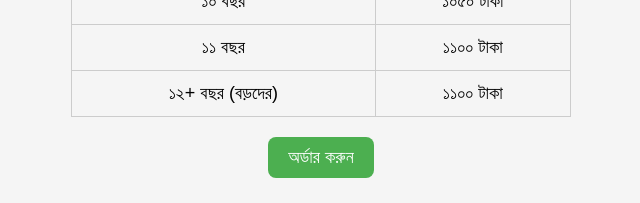
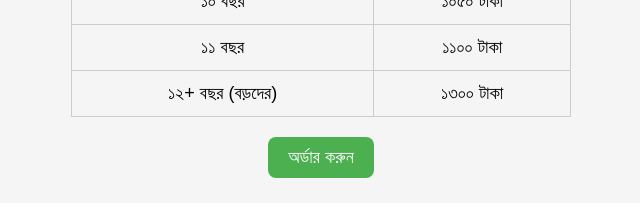
Before and after one commit to Nurulnc/Orderzone, a plain HTML site: page index.html in a window 1280 px wide. Shown: the part 715-918 px from the top of the page, 319-959 px from the left. Drawn offline with Linux system fonts and the light colour scheme.

Commit message:
Update index.html

```diff
--- a/index.html
+++ b/index.html
@@ -69,7 +69,7 @@
     <tr data-age="৯ বছর" data-price="১০০০ টাকা"><td>৯ বছর</td><td>১০০০ টাকা</td></tr>
     <tr data-age="১০ বছর" data-price="১০৫০ টাকা"><td>১০ বছর</td><td>১০৫০ টাকা</td></tr>
     <tr data-age="১১ বছর" data-price="১১০০ টাকা"><td>১১ বছর</td><td>১১০০ টাকা</td></tr>
-    <tr data-age="১২+ বছর (বড়দের)" data-price="১৩০০ টাকা"><td>১২+ বছর (বড়দের)</td><td>১১০০ টাকা</td></tr>
+    <tr data-age="১২+ বছর (বড়দের)" data-price="১৩০০ টাকা"><td>১২+ বছর (বড়দের)</td><td>১৩০০ টাকা</td></tr>
   </table>
 
   <button onclick="sendOrder()">অর্ডার করুন</button>
```
